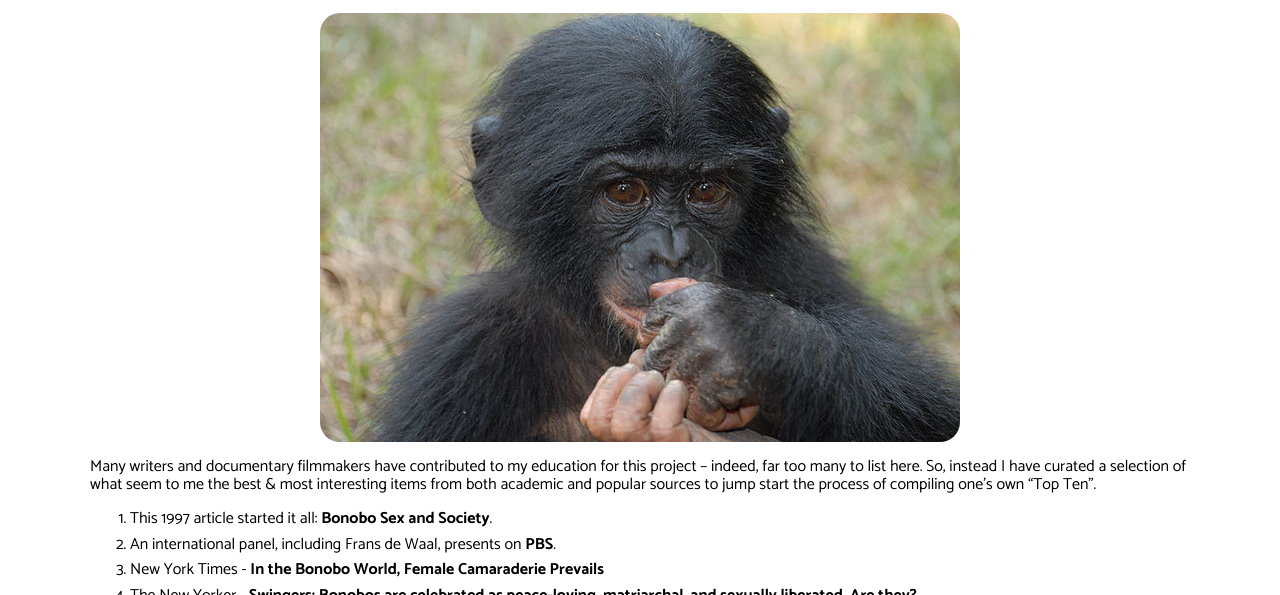
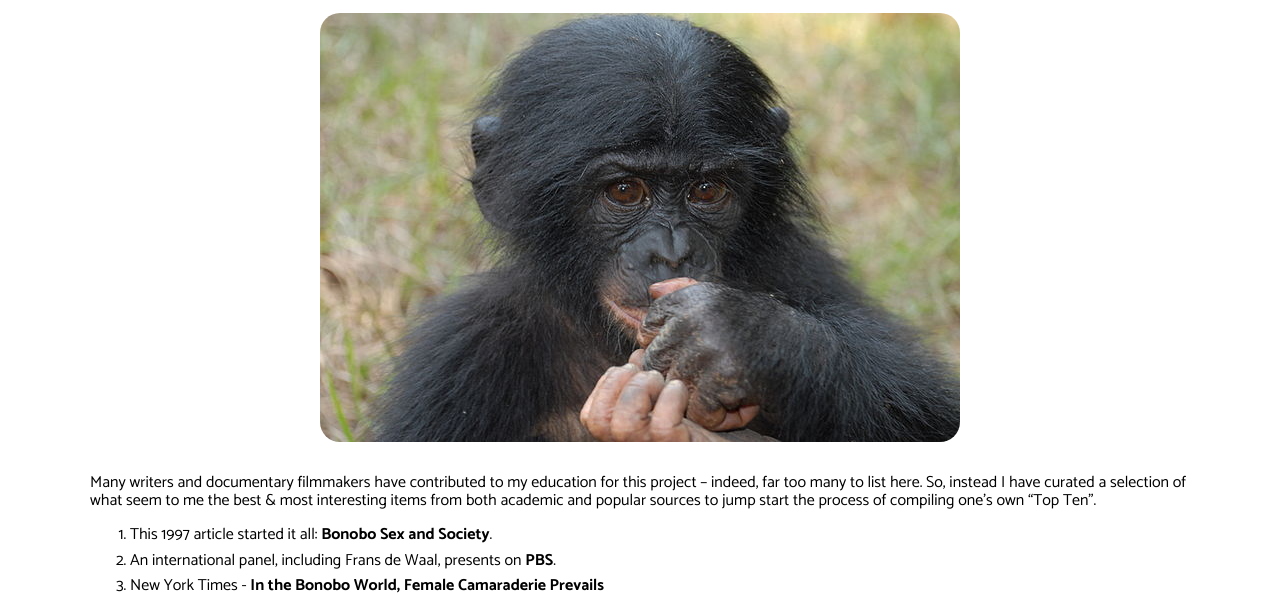
Before and after one commit to shaina33/bonobo-nation, a plain HTML site: page learn.html in a window 1280 px wide. Shown: the part 186-781 px from the top of the page. Drawn offline with nearby package versions, Linux system fonts and the light colour scheme.

Commit message:
css bug fix

```diff
--- a/main.css
+++ b/main.css
@@ -52,10 +52,6 @@ ol,
     .return-long {
         display: inline-block;
     }
-}
-p {
-    margin-top: 0px;
-    padding-top: 0px;
 }
 
 /* Page Header */
@@ -188,7 +184,7 @@ img.h20 {
         width: 220px;
         margin: 0 auto;
     }
-
+}
 .logo-card {
     position: relative;
     top: -3vh;
```
